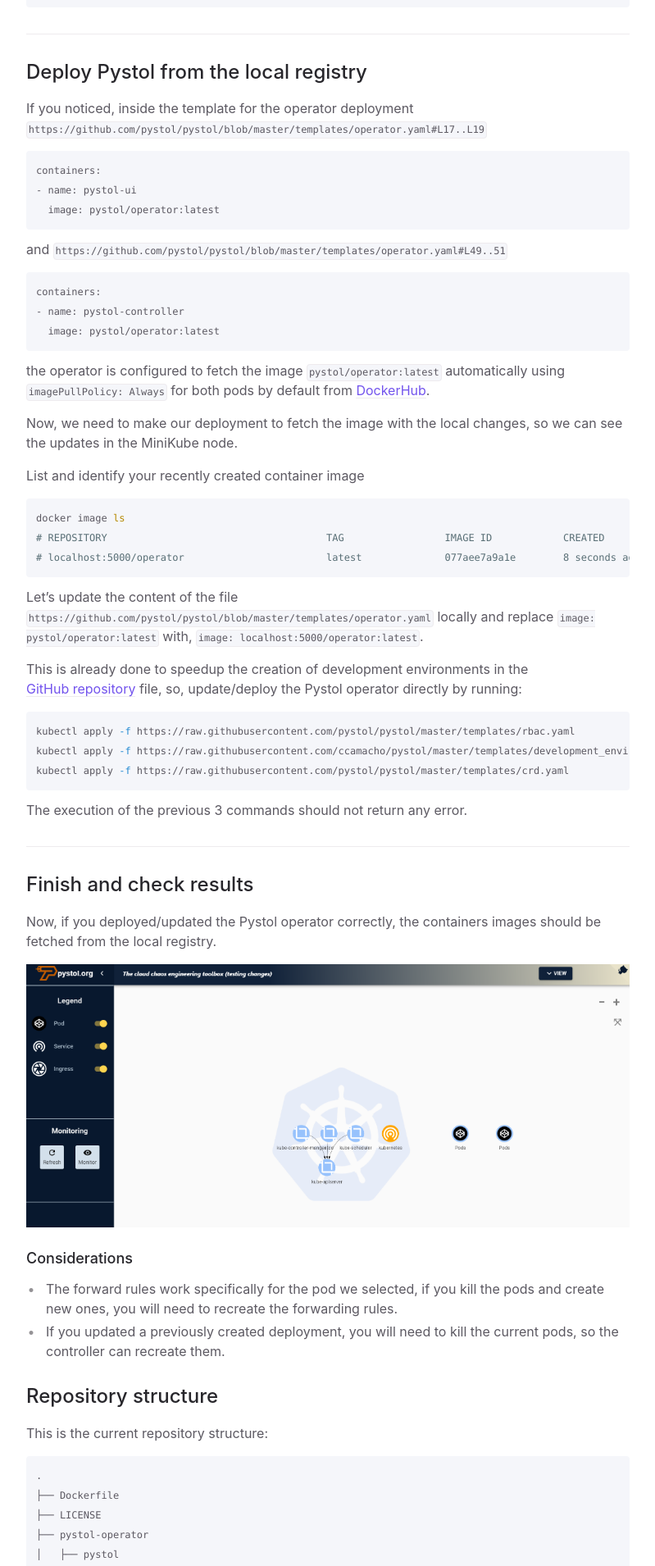
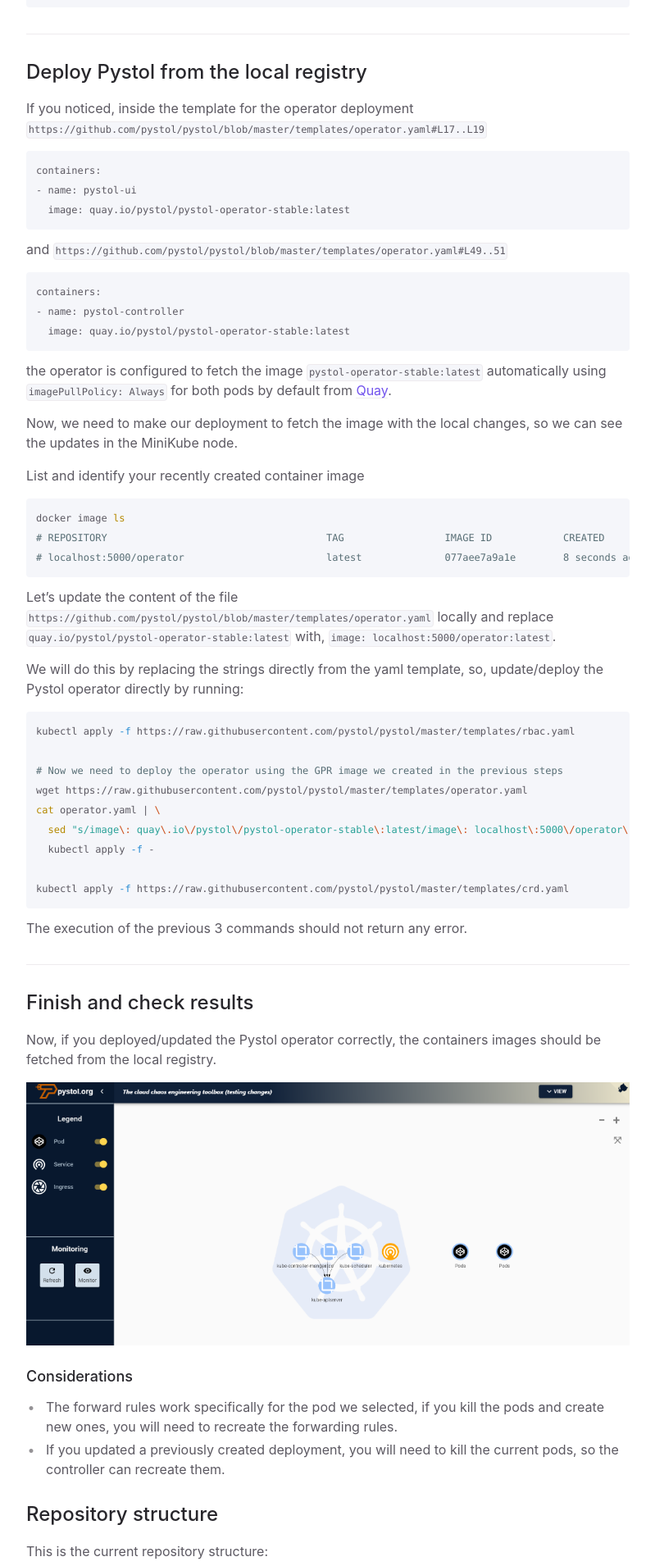
Before and after one commit to pystol/pystol-docs, a Jekyll site: the page built from docs/development_guide.md, in a window 1280 px wide. Shown: the part 2830-4740 px from the top of the page at 82% size, without its empty margins (372-1171 px from the left). Built offline with Jekyll 4.4.1, drawn with Linux system fonts in a browser that asks for light colours.

Commit message:
add quay container info

````diff
--- a/docs/development_guide.md
+++ b/docs/development_guide.md
@@ -155,7 +155,7 @@ If you noticed, inside the template for the operator deployment
 ```
 containers:
 - name: pystol-ui
-  image: pystol/operator:latest
+  image: quay.io/pystol/pystol-operator-stable:latest
 ```
 
 and `https://github.com/pystol/pystol/blob/master/templates/operator.yaml#L49..51`
@@ -163,12 +163,12 @@ and `https://github.com/pystol/pystol/blob/master/templates/operator.yaml#L49..5
 ```
 containers:
 - name: pystol-controller
-  image: pystol/operator:latest
+  image: quay.io/pystol/pystol-operator-stable:latest
 ```
 
-the operator is configured to fetch the image `pystol/operator:latest` automatically
+the operator is configured to fetch the image `pystol-operator-stable:latest` automatically
 using `imagePullPolicy: Always` for both pods by default from
-[DockerHub](https://cloud.docker.com/u/pystol/repository/docker/pystol/operator).
+[Quay](https://quay.io/repository/pystol/pystol-operator-stable).
 
 Now, we need to make our deployment to fetch the image with the local
 changes, so we can see the updates in the MiniKube node.
@@ -183,17 +183,22 @@ docker image ls
 
 Let's update the content of the file
 `https://github.com/pystol/pystol/blob/master/templates/operator.yaml`
-locally and replace `image: pystol/operator:latest` with,
+locally and replace `quay.io/pystol/pystol-operator-stable:latest` with,
 `image: localhost:5000/operator:latest`.
 
-This is already done to speedup the creation of
-development environments in the
-[GitHub repository](https://github.com/pystol/pystol/blob/master/templates/development_environment/operator.yaml) file, so,
+We will do this by replacing the strings directly from the yaml
+template, so,
 update/deploy the Pystol operator directly by running:
 
 ```bash
 kubectl apply -f https://raw.githubusercontent.com/pystol/pystol/master/templates/rbac.yaml
-kubectl apply -f https://raw.githubusercontent.com/ccamacho/pystol/master/templates/development_environment/operator.yaml
+
+# Now we need to deploy the operator using the GPR image we created in the previous steps
+wget https://raw.githubusercontent.com/pystol/pystol/master/templates/operator.yaml
+cat operator.yaml | \
+  sed "s/image\: quay\.io\/pystol\/pystol-operator-stable\:latest/image\: localhost\:5000\/operator\:latest/g" | \
+  kubectl apply -f -
+
 kubectl apply -f https://raw.githubusercontent.com/pystol/pystol/master/templates/crd.yaml
 ```
 
````
Also changed, not shown: index.md (+14 -0 lines).
